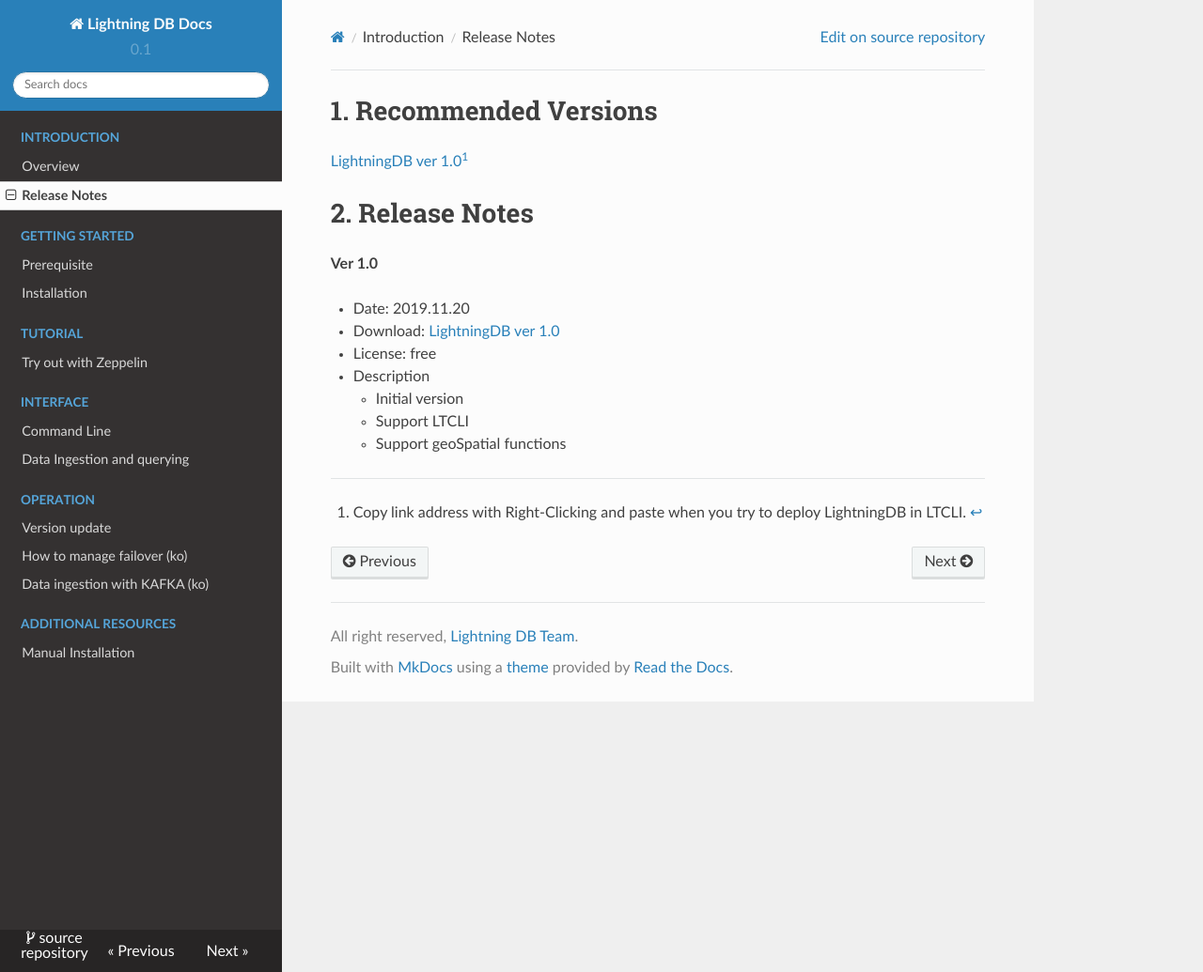
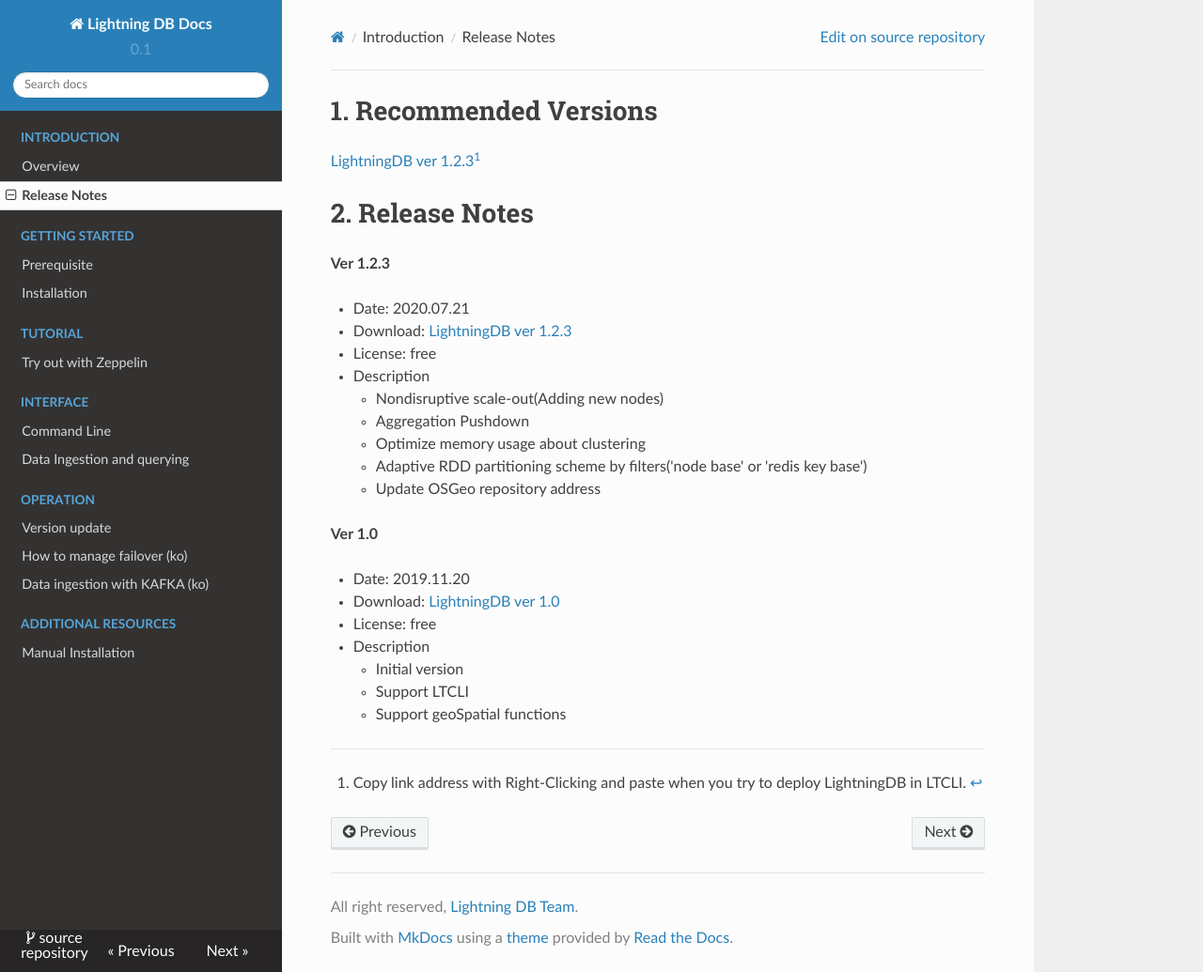
Before and after one commit to mnms/docs, an MkDocs documentation site: the page built from docs/release-note.md, in a window 1280 px wide and 1035 px high. Shown: the whole window at 94% size. Built offline with MkDocs 1.6.1, drawn with Linux system fonts in a browser that asks for light colours; nearby versions of some CDN libraries.

Commit message:
Update release notes - Replace recommand version with ver 1.2.3

```diff
--- a/docs/release-note.md
+++ b/docs/release-note.md
@@ -1,8 +1,23 @@
 # 1. Recommended Versions
 
-[LightningDB ver 1.0](https://flashbase.s3.ap-northeast-2.amazonaws.com/latest/lightningdb.release.master.5a6a38.bin)[^1]
+[LightningDB ver 1.2.3](https://flashbase.s3.ap-northeast-2.amazonaws.com/latest/lightningdb.release.release.flashbase_v1.2.3.95bfc6.bin)[^1]
 
 # 2. Release Notes
+
+
+**Ver 1.2.3**
+
+- Date: 2020.07.21
+- Download: [LightningDB ver 1.2.3](https://flashbase.s3.ap-northeast-2.amazonaws.com/latest/lightningdb.release.release.flashbase_v1.2.3.95bfc6.bin)
+- License: free
+- Description
+    - Nondisruptive scale-out(Adding new nodes)
+    - Aggregation Pushdown
+    - Optimize memory usage about clustering
+    - Adaptive RDD partitioning scheme by filters('node base' or 'redis key base')
+    - Update OSGeo repository address
+
+
 
 **Ver 1.0**
 
```
